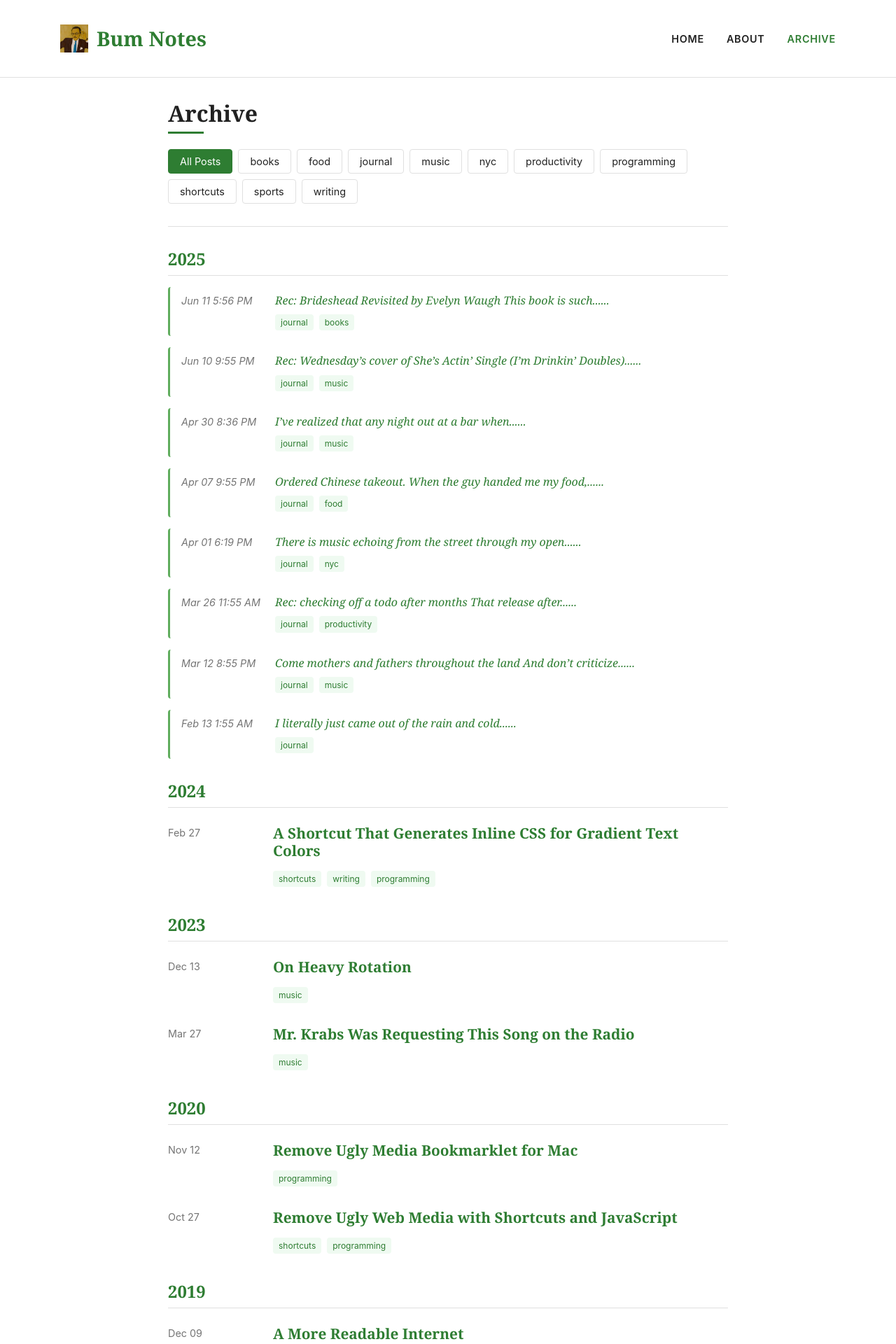
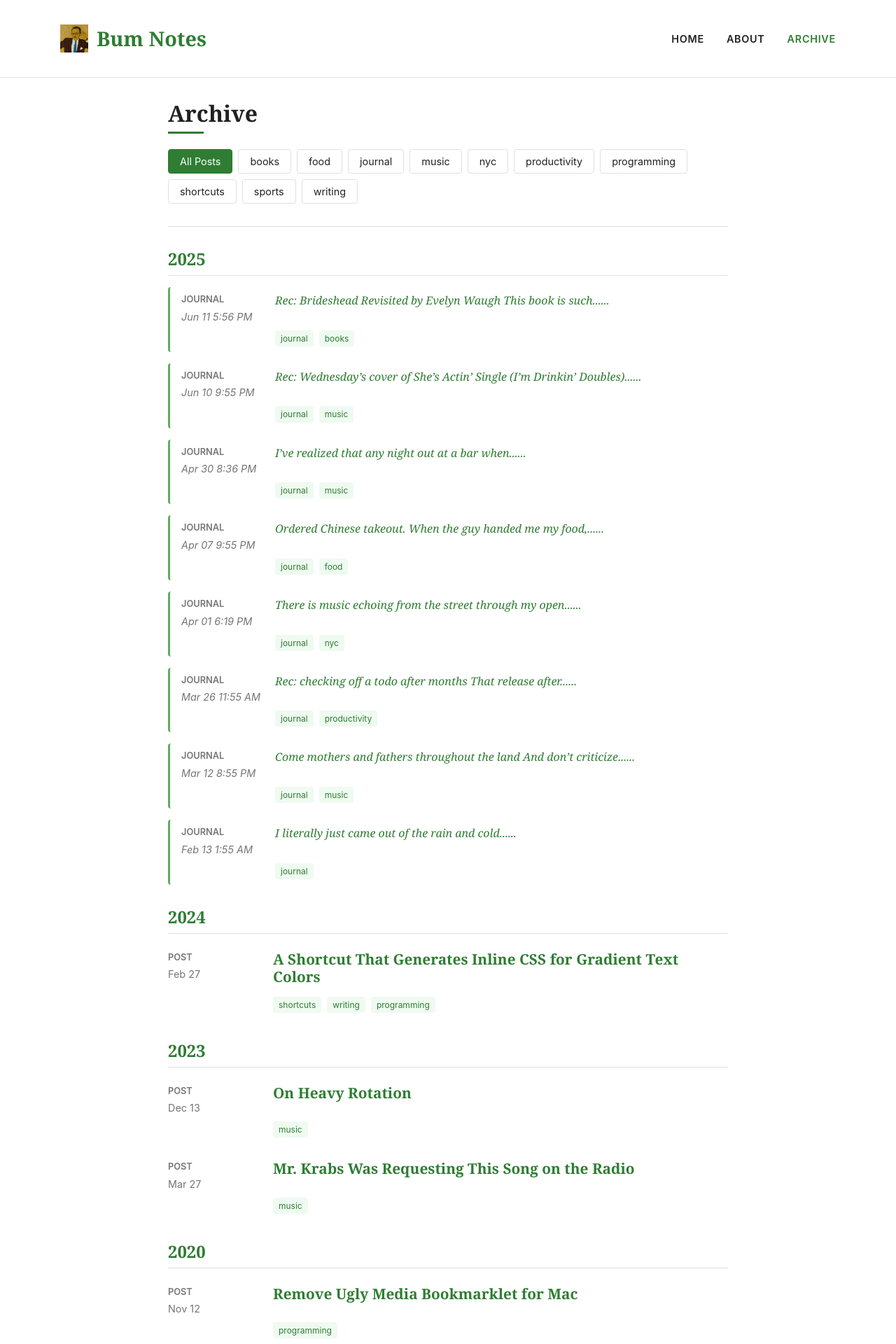
Before and after one commit to ttwardz/bum-notes-blog, a Jekyll site: the page built from archive.markdown, in a window 1280 px wide. Shown: the top 1920 px of the page at 70% size. Built offline with Jekyll 4.4.1, drawn with Linux system fonts in a browser that asks for light colours.

Commit message:
post or journal now visible in archive items

```diff
--- a/_layouts/archive.html
+++ b/_layouts/archive.html
@@ -25,12 +25,17 @@ layout: default
       {% endif %}
 
       <article class="archive-item {% if post.layout == 'journal' %}archive-journal{% endif %}" data-tags="{% for tag in post.tags %}{{ tag | slugify }} {% endfor %}">
+        <div class="post-type-date">
+          <span class="post-type">
+            {% if post.layout == 'journal' %}Journal{% else %}Post{% endif %}
+          </span>
           <span class="post-date">
             {{ post.date | date: "%b %d" }}
             {% if post.layout == 'journal' %}
               {{ post.date | date: "%l:%M %p" | strip }}
             {% endif %}
           </span>
+        </div>
 
         {% if post.layout == 'journal' %}
           <div class="archive-journal-content">
--- a/_sass/main.scss
+++ b/_sass/main.scss
@@ -666,6 +666,9 @@ img {
 
 .archive-journal .post-date {
   font-style: italic;
+}
+
+.archive-journal .post-date, .archive-journal .post-type {
   padding-left: 1rem;
 }
 
@@ -690,11 +693,24 @@ img {
   padding: var(--space-s) 0;
 }
 
-.archive-item .post-date {
+.archive-item .post-type-date {
   width: 150px;
   font-family: var(--font-sans);
   font-size: 0.9rem;
   color: var(--color-text-light);
+  display: flex;
+  flex-direction: column;
+}
+
+.archive-item .post-type {
+  font-size: 0.8rem;
+  text-transform: uppercase;
+  font-weight: 600;
+  margin-bottom: 2px;
+}
+
+.archive-item .post-date {
+  font-size: 0.9rem;
 }
 
 .archive-item .post-title,
@@ -711,7 +727,7 @@ img {
 }
 
 @media (max-width: 768px) {
-  .archive-item .post-date {
+  .archive-item .post-type-date {
     width: 100%;
     margin-bottom: var(--space-s);
   }
```
Lines whose indentation alone changed are shown as unchanged.
